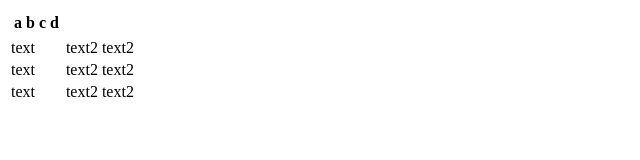
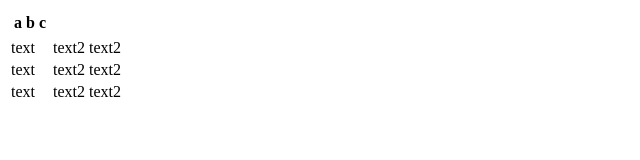
Before and after one commit to rintu1414/Project, an Angular app: page / in a window 1280 px wide. Shown: the top 160 px of the page, without its empty margins (0-640 px from the left). Built offline with nearby package versions, Linux system fonts and the light colour scheme.

Commit message:
Some More changes

```diff
--- a/src/app/app.component.html
+++ b/src/app/app.component.html
@@ -9,9 +9,6 @@
       </td>
       <td>
         c
-      </td>
-      <td>
-        d
       </td>
     </tr>
 
```
